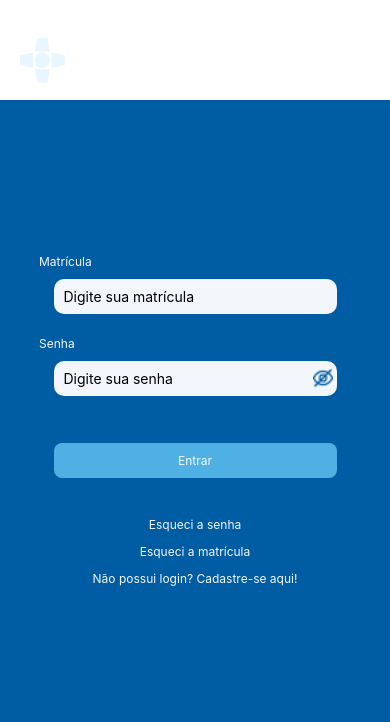
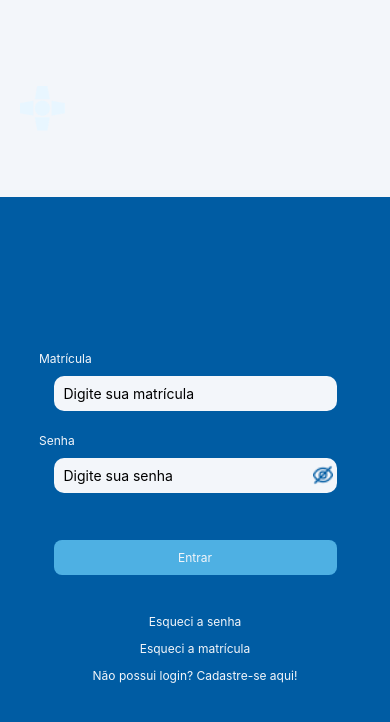
Before and after one commit to Grupo-AGES/Sprint4HSL, a React Native app: screen / in a window 390 px wide. Shown: the top 722 px of the page. Built offline with nearby package versions, Linux system fonts and the light colour scheme.

Commit message:
Update headerStyle.ts
atualizado

```diff
--- a/src/components/Header/headerStyle.ts
+++ b/src/components/Header/headerStyle.ts
@@ -14,8 +14,8 @@ const styles = StyleSheet.create({
         paddingBottom: 20,
         paddingLeft: 20,
         justifyContent: 'center',
-        height: 100,
-        backgroundColor: '#ffffff',
+        height: 197,
+        backgroundColor: '#F3F6FA',
     },
     imageHeader: {
         marginTop: 20,
```
